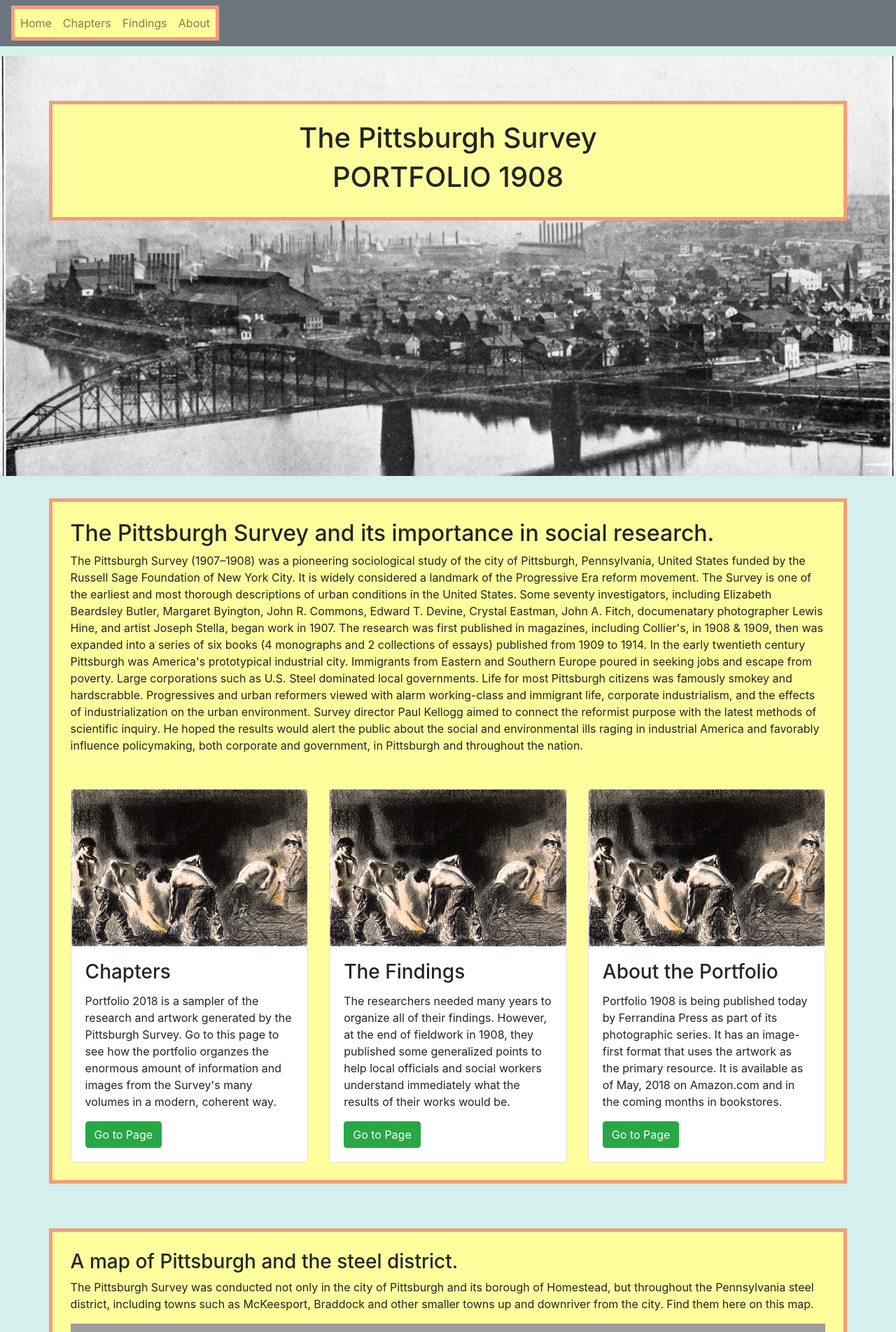
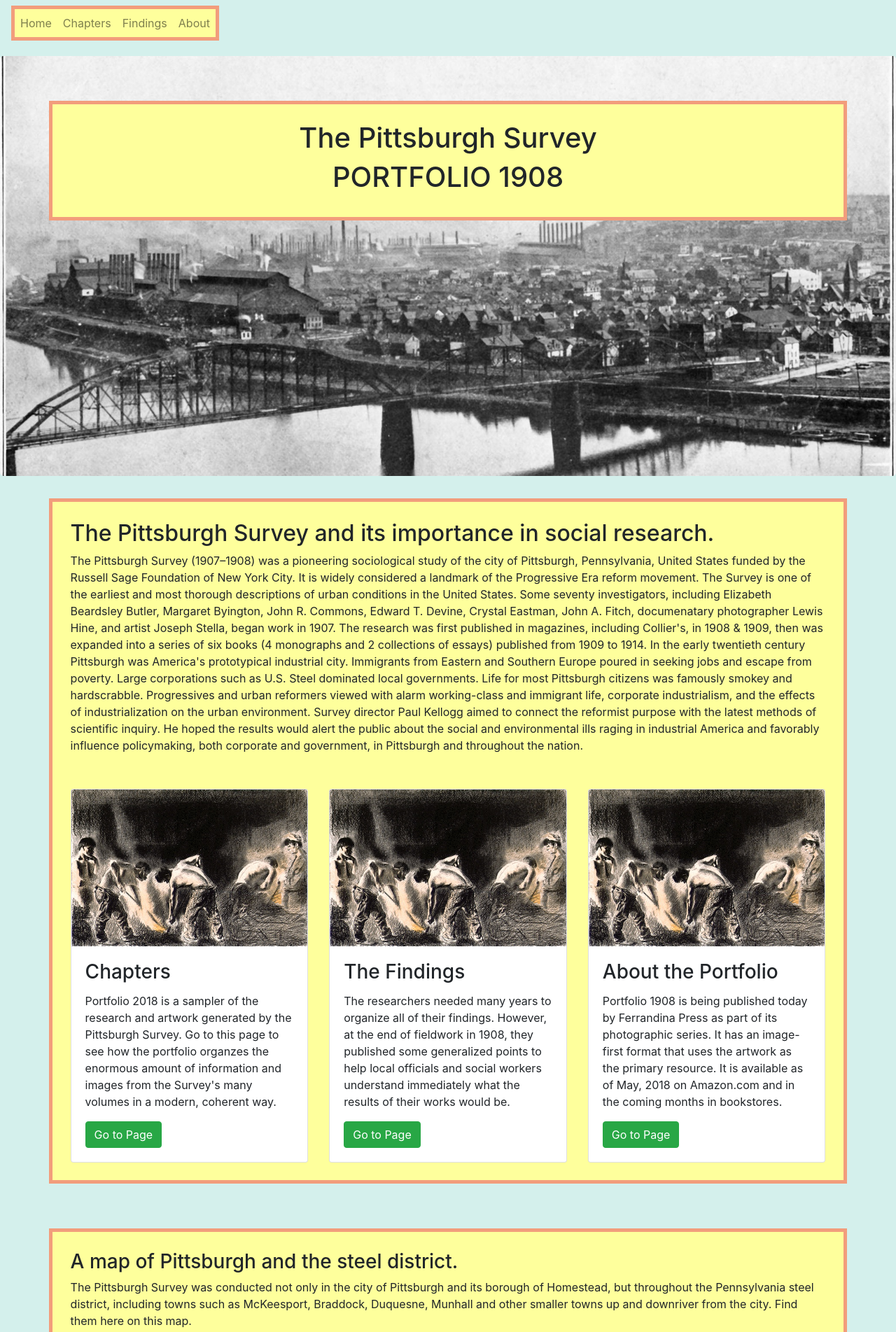
Before and after one commit to barbesone/pittsburgh, a plain HTML site: page index.html in a window 1280 px wide. Shown: the top 1903 px of the page at 70% size. Drawn offline with nearby package versions, Linux system fonts and the light colour scheme; some packages are replaced by stand-ins of ours; grey boxes are pictures that could not be loaded.

Commit message:
navbar bg

```diff
--- a/index.html
+++ b/index.html
@@ -12,7 +12,7 @@
     <title>Portfolio 1908</title>
   </head>
   <body>
-      <nav class="navbar navbar-expand-md navbar-toggleable-sm bg-secondary navbar-light fixed-top"><!-- nav.navbar.navbar-toggleable-sm -->
+      <nav class="navbar navbar-expand-md navbar-toggleable-sm navbar-light fixed-top"><!-- nav.navbar.navbar-toggleable-sm -->
      <div class="navmaintainer">
 
          <button class="navbar-toggler" type="button" data-toggle="collapse" data-target="#mainNav"><!-- button.navbar-toggler -->
@@ -91,7 +91,7 @@ Survey director Paul Kellogg aimed to connect the reformist purpose with the lat
 
 <div class=container>
     <h3>A map of Pittsburgh and the steel district.</h3>
-     <p>The Pittsburgh Survey was conducted not only in the city of Pittsburgh and its borough of Homestead, but throughout the Pennsylvania steel district, including towns such as McKeesport, Braddock and other smaller towns up and downriver from the city. Find them here on this map.</p>
+     <p>The Pittsburgh Survey was conducted not only in the city of Pittsburgh and its borough of Homestead, but throughout the Pennsylvania steel district, including towns such as McKeesport, Braddock, Duquesne, Munhall and other smaller towns up and downriver from the city. Find them here on this map.</p>
       <div id="googleMap" style="width:100%;height:400px;"></div>
 </div>  <!--endofcontainer-->
 
```
